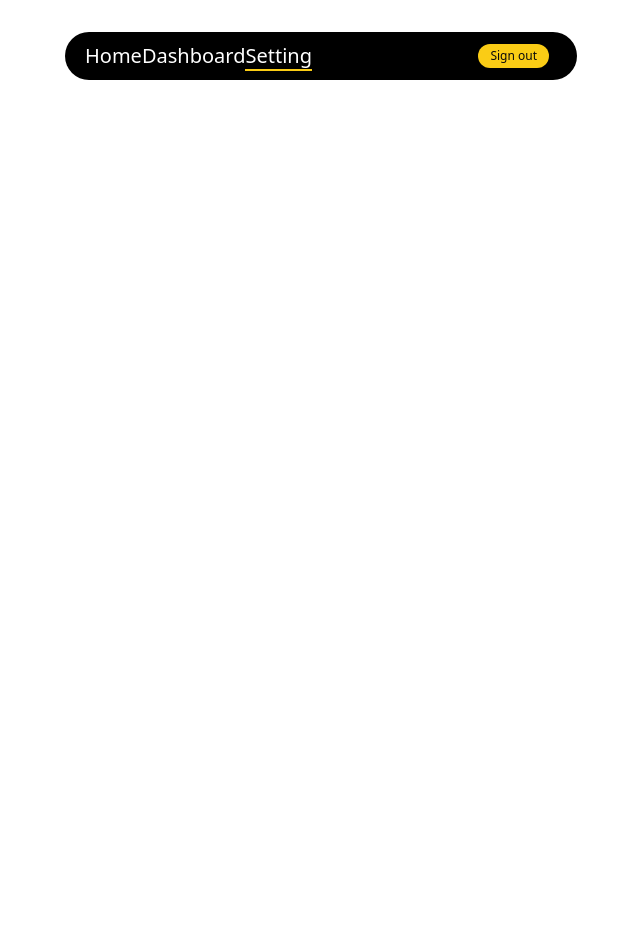
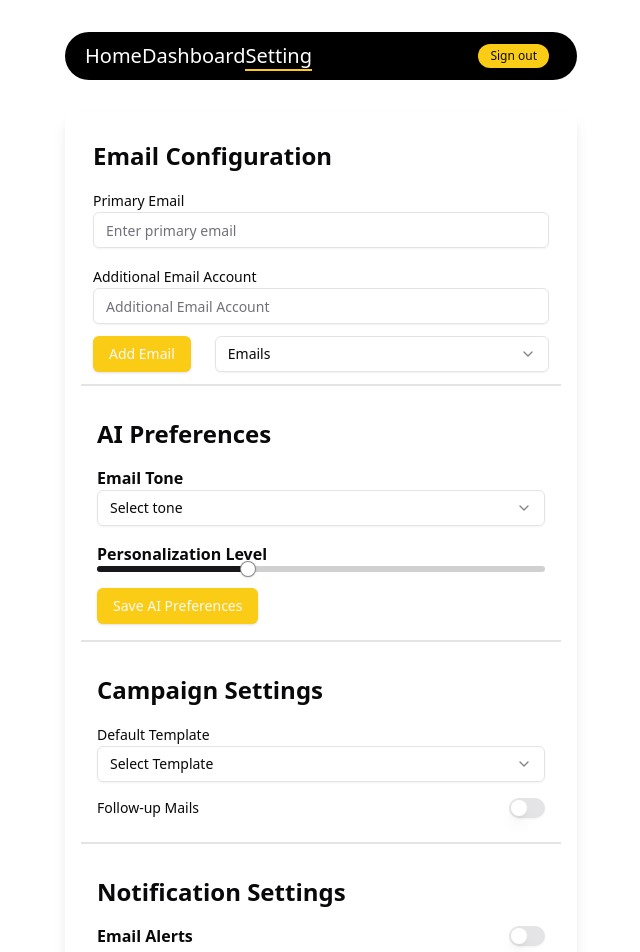
Before and after one commit to vaibhavbarala26/Cold, a React (Vite) app: page /setting in a window 1280 px wide. Shown: the top 952 px of the page, without its empty margins (319-959 px from the left). Before the commit the page ends 800 px from the top, so only its background shows below. Built offline with nearby package versions, Linux system fonts and the light colour scheme.

Commit message:
firstaaaaa

```diff
--- a/package.json
+++ b/package.json
@@ -16,11 +16,14 @@
     "@radix-ui/react-label": "^2.1.1",
     "@radix-ui/react-radio-group": "^1.2.2",
     "@radix-ui/react-select": "^2.1.4",
+    "@radix-ui/react-slider": "^1.2.2",
     "@radix-ui/react-slot": "^1.1.1",
+    "@radix-ui/react-switch": "^1.1.2",
     "antd": "^5.23.0",
     "class-variance-authority": "^0.7.1",
     "clsx": "^2.1.1",
     "lucide-react": "^0.469.0",
+    "papaparse": "^5.5.1",
     "primereact": "^10.9.1",
     "react": "^18.3.1",
     "react-dom": "^18.3.1",
--- /dev/null
+++ b/src/Component/Setting.tsx
@@ -0,0 +1,153 @@
+import React, { useState } from "react";
+import { Button } from "@/components/ui/button";
+import { Input } from "@/components/ui/input";
+import { Label } from "@/components/ui/label";
+import {
+  Select,
+  SelectContent,
+  SelectItem,
+  SelectTrigger,
+  SelectValue,
+} from "@/components/ui/select";
+import { Slider } from "@/components/ui/slider";
+import { Switch } from "@/components/ui/switch";
+
+const Email = () => {
+  const [enableFollow, setFollow] = useState<boolean>(false);
+
+  const emails = [
+    "john.doe@example.com",
+    "jane.smith@example.org",
+    "alex.johnson@example.net",
+    "emily.williams@example.com",
+    "michael.brown@example.edu",
+  ];
+
+  const days = ["1", "2", "3", "4", "5", "6", "7"];
+  const templates = ["Template1", "Template2", "Template3"];
+
+  return (
+    <div className="md:px-96">
+      <div className="bg-white flex flex-col gap-4 shadow-lg p-4">
+
+        {/* Email Configuration Section */}
+        <div className="border-b-2 p-3 rounded-t-lg">
+          <span className="text-2xl font-bold">Email Configuration</span>
+          <div className="mt-4">
+            <Label>Primary Email</Label>
+            <Input placeholder="Enter primary email" />
+          </div>
+          <div className="mt-4">
+            <Label>Additional Email Account</Label>
+            <Input placeholder="Additional Email Account" />
+            <div className="flex flex-row items-center gap-6 mt-3">
+              <Button className="bg-yellow-400 hover:bg-yellow-300">
+                Add Email
+              </Button>
+              <Select>
+                <SelectTrigger>
+
+                    Emails
+
+                </SelectTrigger>
+                <SelectContent>
+                  {emails.map((email) => (
+                    <SelectItem key={email} value={email}>
+                      {email}
+                    </SelectItem>
+                  ))}
+                </SelectContent>
+              </Select>
+            </div>
+          </div>
+        </div>
+
+        {/* AI Preferences Section */}
+        <div className="p-4 border-b-2 ">
+          <span className="text-2xl font-bold">AI Preferences</span>
+          <div className="mt-4">
+            <span className="font-semibold">Email Tone</span>
+            <Select>
+              <SelectTrigger>
+                <SelectValue placeholder="Select tone" />
+              </SelectTrigger>
+              <SelectContent>
+                <SelectItem value="friendly">Friendly</SelectItem>
+                <SelectItem value="professional">Professional</SelectItem>
+                <SelectItem value="casual">Casual</SelectItem>
+              </SelectContent>
+            </Select>
+          </div>
+          <div className="mt-4">
+            <span className="font-semibold">Personalization Level</span>
+            <Slider defaultValue={[33]} max={100} step={1} />
+          </div>
+          <Button className="mt-4 bg-yellow-400 hover:bg-yellow-300">
+            Save AI Preferences
+          </Button>
+        </div>
+
+        {/* Campaign Settings Section */}
+        <div className="p-4 border-b-2">
+          <span className="text-2xl font-bold">Campaign Settings</span>
+          <div className="mt-4">
+            <Label>Default Template</Label>
+            <Select>
+              <SelectTrigger>
+                <SelectValue placeholder="Select Template" />
+              </SelectTrigger>
+              <SelectContent>
+                {templates.map((template) => (
+                  <SelectItem key={template} value={template}>
+                    {template}
+                  </SelectItem>
+                ))}
+              </SelectContent>
+            </Select>
+          </div>
+          <div className="flex flex-row mb-2 justify-between mt-4 items-center">
+            <Label>Follow-up Mails</Label>
+            <Switch
+              checked={enableFollow}
+              onCheckedChange={(checked) => setFollow(checked)}
+
+            />
+          </div>
+          {enableFollow && (
+            <Select >
+              <SelectTrigger>
+                <SelectValue placeholder="Select time for follow-up mails" />
+              </SelectTrigger>
+              <SelectContent>
+                {days.map((day) => (
+                  <SelectItem key={day} value={day}>
+                    {day} Days
+                  </SelectItem>
+                ))}
+              </SelectContent>
+            </Select>
+          )}
+        </div>
+
+        {/* Notification Settings Section */}
+        <div className="p-4 border-b-2">
+          <span className="text-2xl font-bold">Notification Settings</span>
+          <div className="flex flex-row justify-between mt-4 items-center">
+            <span className="font-semibold">Email Alerts</span>
+            <Switch />
+          </div>
+          <div className="flex flex-row justify-between mt-4 items-center">
+            <span className="font-semibold">Performance Notifications</span>
+            <Switch />
+          </div>
+          <Button className="mt-4 bg-yellow-400 hover:bg-yellow-300">
+            Save Notification Settings
+          </Button>
+        </div>
+        <Button className="bg-yellow-400 hover:bg-yellow-300">Save All Settings</Button>
+      </div>
+    </div>
+  );
+};
+
+export default Email;
--- a/src/Page/Home.tsx
+++ b/src/Page/Home.tsx
@@ -20,7 +20,7 @@ import {
 
     DropdownMenuTrigger,
 } from "@/components/ui/dropdown-menu"
-
+import Papa from 'papaparse';
 
 import {
     Select,
@@ -54,34 +54,48 @@ const Home = () => {
     const [profile, setProfile_] = useState<string>()
     const [customemail, setCustomEmails] = useState<CustomEmail[]>([])
     const handlechange = (e: React.ChangeEvent<HTMLInputElement>) => {
-        const fileget = e.target.files?.[0]
-        if (fileget) {
+        const file = e.target.files?.[0];
+        if (file) {
+            setFile(file);  // Set file state if needed elsewhere
+            Papa.parse(file, {
+                header: true, // Parse CSV with headers
+                skipEmptyLines: true,
+                complete: (results) => {
+                    const data = results.data as { Email?: string }[];
+                    const extractedEmails = data
+                        .map(row => row.Email?.trim())
+                        .filter(email => email && /^[^\s@]+@[^\s@]+\.[^\s@]+$/.test(email)); // Validate email format
 
-            setFile(fileget)
-            const read = new FileReader()
-            read.onload = (e) => {
-                const text = e.target?.result as string
-                const addresses = text.split('\n').map(line => line.trim()).filter(line => line)
-                setEmail(addresses)
-                setCustomEmails(addresses.map(email => ({
-                    email,
-                    profileId: '',
-                    content: { subject: '', body: '' },
-                    mode: 'manual',
-                    aiPrompt: ''
-                })))
+                    if (extractedEmails.length > 0) {
+                        setEmail(extractedEmails);
+                        setCustomEmails(extractedEmails
+                            .filter(email => email && /^[^\s@]+@[^\s@]+\.[^\s@]+$/.test(email))  // Filter out invalid emails
+                            .map(email => ({
+                                email: email || "",  // Default to an empty string if email is undefined
+                                profileId: '',
+                                content: { subject: '', body: '' },
+                                mode: 'manual',
+                                aiPrompt: ''
+                            }))
+                        );
 
+                    } else {
+                        console.warn("No valid emails found in the uploaded file.");
+                    }
+                },
+                error: (error) => {
+                    console.error("Error parsing CSV file:", error);
+                }
+            });
+        }
+    };
 
-            }
-            read.readAsText(fileget)
-        }
-    }
     const handleSubmitProfile = (e: React.FormEvent<HTMLFormElement>) => {
         e.preventDefault()
         const profilename = profile || ""
         setProfile((pro) => ([...pro, { name: profilename, id: Date.now().toString() }]))
         setProfile_("")
-        setFile(null)
+
     }
     const handleUpdate = (email: string, field: keyof CustomEmail | "content", value: any) => {
         setCustomEmails(customemail.map((ce) => {
@@ -102,11 +116,14 @@ const Home = () => {
             }
             return ce;
         }));
+        console.log(customemail);
+
     };
 
     const handlesend = () => {
         console.log(customemail);
         setCustomEmails([])
+
     }
     const handleDelete = (id: string) => {
         const updated_profiles = profiles.filter((pre) => pre.id !== id)
--- a/src/Page/Setting.tsx
+++ b/src/Page/Setting.tsx
@@ -1,10 +1,16 @@
 import React from 'react'
 import Header from '../Component/Header'
+import Email from '@/Component/Setting'
 
 const Setting = () => {
   return (
     <div>
       <Header></Header>
+      <div>
+        <div>
+          <Email></Email>
+        </div>
+      </div>
     </div>
   )
 }
--- /dev/null
+++ b/src/components/ui/slider.tsx
@@ -0,0 +1,26 @@
+import * as React from "react"
+import * as SliderPrimitive from "@radix-ui/react-slider"
+
+import { cn } from "@/lib/utils"
+
+const Slider = React.forwardRef<
+  React.ElementRef<typeof SliderPrimitive.Root>,
+  React.ComponentPropsWithoutRef<typeof SliderPrimitive.Root>
+>(({ className, ...props }, ref) => (
+  <SliderPrimitive.Root
+    ref={ref}
+    className={cn(
+      "relative flex w-full touch-none select-none items-center",
+      className
+    )}
+    {...props}
+  >
+    <SliderPrimitive.Track className="relative h-1.5 w-full grow overflow-hidden rounded-full bg-primary/20">
+      <SliderPrimitive.Range className="absolute h-full bg-primary" />
+    </SliderPrimitive.Track>
+    <SliderPrimitive.Thumb className="block h-4 w-4 rounded-full border border-primary/50 bg-background shadow transition-colors focus-visible:outline-none focus-visible:ring-1 focus-visible:ring-ring disabled:pointer-events-none disabled:opacity-50" />
+  </SliderPrimitive.Root>
+))
+Slider.displayName = SliderPrimitive.Root.displayName
+
+export { Slider }
--- /dev/null
+++ b/src/components/ui/switch.tsx
@@ -0,0 +1,27 @@
+import * as React from "react"
+import * as SwitchPrimitives from "@radix-ui/react-switch"
+
+import { cn } from "@/lib/utils"
+
+const Switch = React.forwardRef<
+  React.ElementRef<typeof SwitchPrimitives.Root>,
+  React.ComponentPropsWithoutRef<typeof SwitchPrimitives.Root>
+>(({ className, ...props }, ref) => (
+  <SwitchPrimitives.Root
+    className={cn(
+      "peer inline-flex h-5 w-9 shrink-0 cursor-pointer items-center rounded-full border-2 border-transparent shadow-sm transition-colors focus-visible:outline-none focus-visible:ring-2 focus-visible:ring-ring focus-visible:ring-offset-2 focus-visible:ring-offset-background disabled:cursor-not-allowed disabled:opacity-50 data-[state=checked]:bg-primary data-[state=unchecked]:bg-input",
+      className
+    )}
+    {...props}
+    ref={ref}
+  >
+    <SwitchPrimitives.Thumb
+      className={cn(
+        "pointer-events-none block h-4 w-4 rounded-full bg-background shadow-lg ring-0 transition-transform data-[state=checked]:translate-x-4 data-[state=unchecked]:translate-x-0"
+      )}
+    />
+  </SwitchPrimitives.Root>
+))
+Switch.displayName = SwitchPrimitives.Root.displayName
+
+export { Switch }
```
Also changed, not shown: 1 other file (tests, documents, lock files or other folders).
